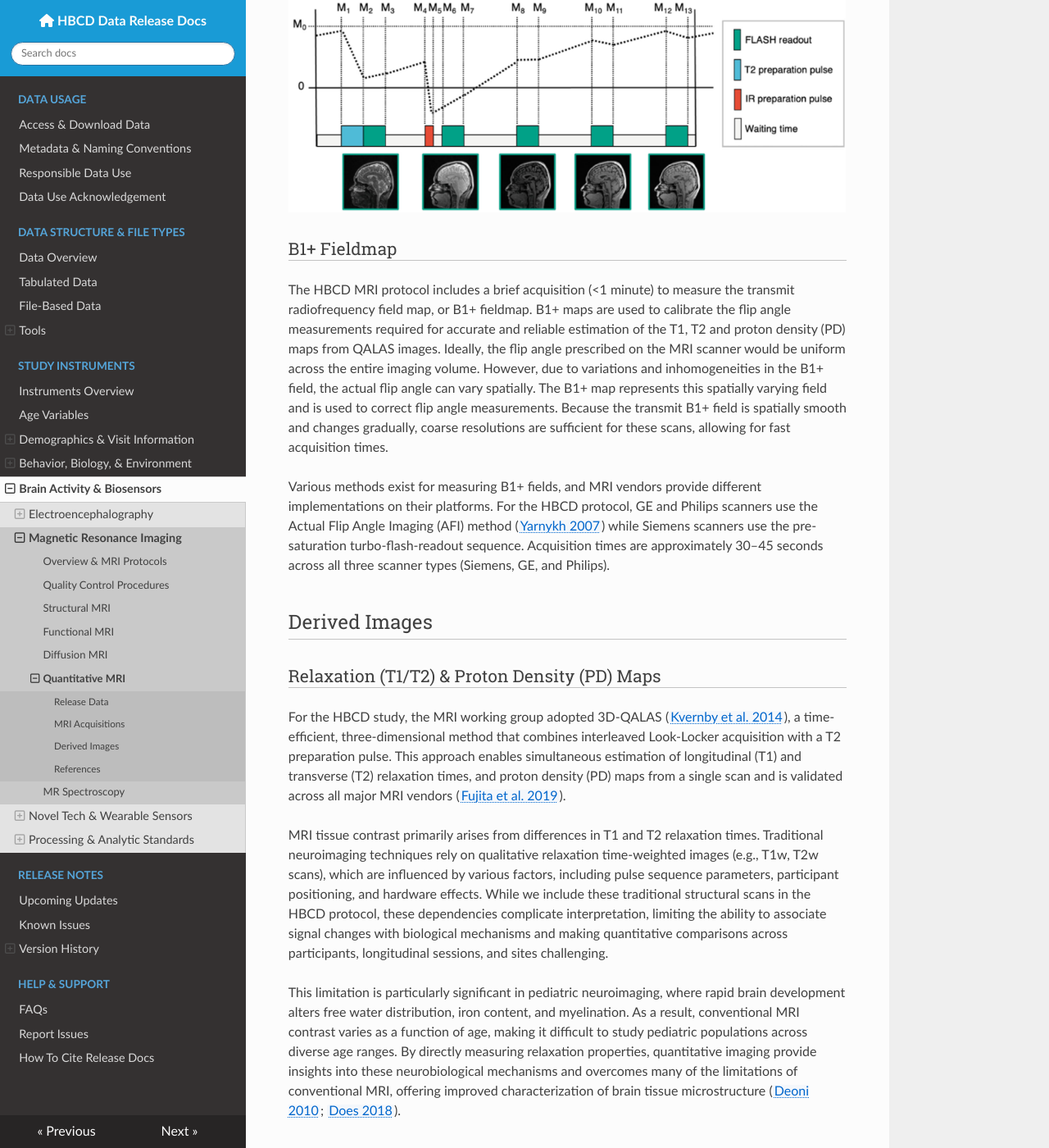
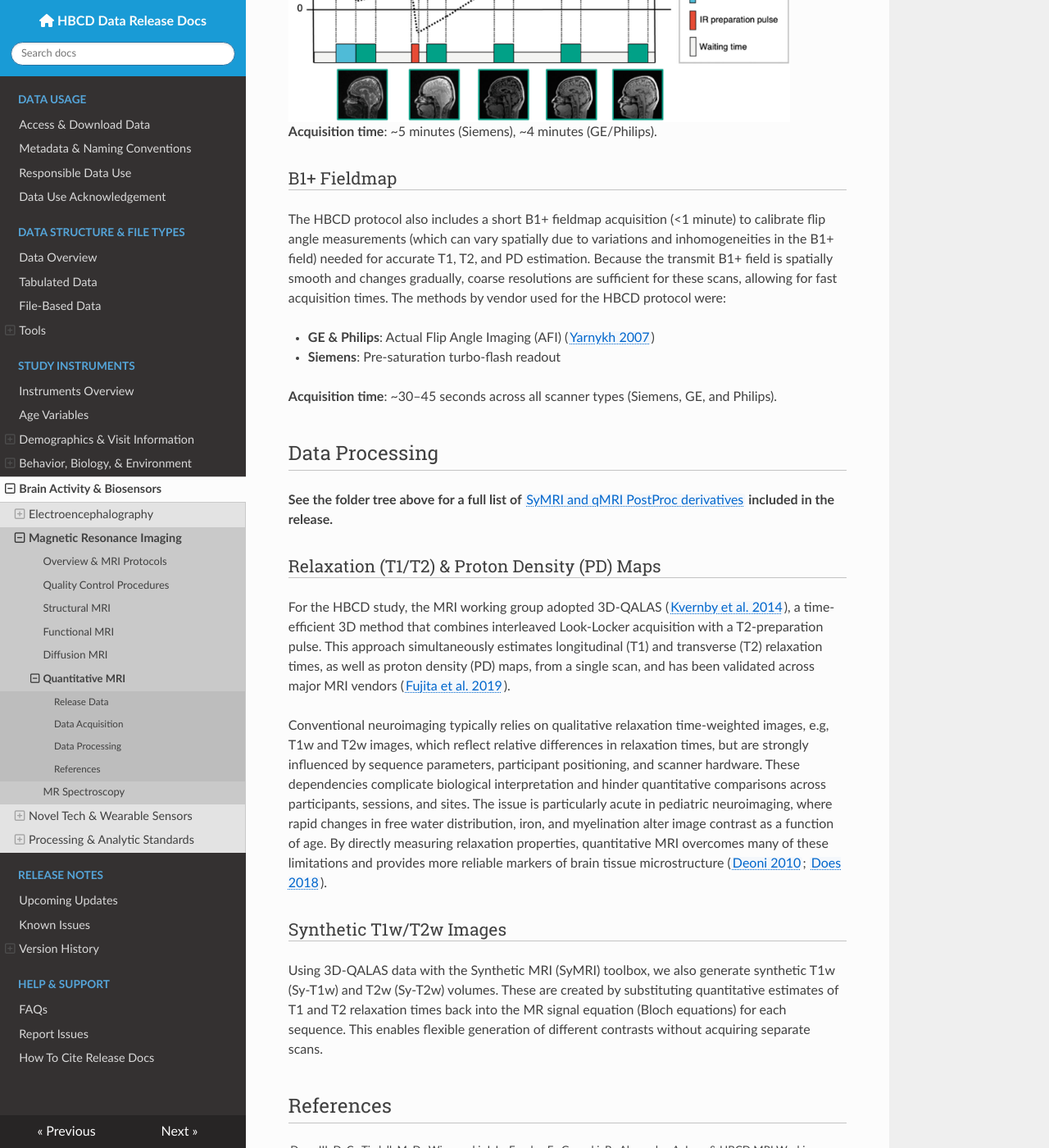
Before and after one commit to nbdc-datahub/hbcd-docs, an MkDocs documentation site: the page built from docs/instruments/mri/qmri.md, in a window 1280 px wide and 1400 px high, scrolled down 1158 px. Shown: the whole window at 82% size. Built offline with MkDocs 1.6.1, drawn with Linux system fonts in a browser that asks for light colours; nearby versions of some CDN libraries; some of the changed text lies outside the part shown.

Commit message:
finalize MRI page formatting with integration of raw bids and derivs

```diff
--- a/docs/instruments/mri/qmri.md
+++ b/docs/instruments/mri/qmri.md
@@ -1,10 +1,18 @@
 # Quantitative MRI (qMRI)
 
-<div class="table-banner">
-  <span class="emoji"><i class="fa-regular fa-lightbulb"></i></span>
-  <span class="text">See <a href="..">Overview</a> for MR protocols and <a href="../qc">MR Quality Control Procedures</a> for additional details.</span>
+<div class="notification-banner static-banner">
+  <span class="emoji"><i class="fa-solid fa-circle-info"></i></span>
+  <span class="text">
+    Additional Resources
+  </span>
 </div>
-<p></p>
+<div class="notification-static-content">
+<p>
+• <a href="..">MR Imaging & Spectroscopy Overview</a><br>
+• <a href="../qc">MR Quality Control Procedures</a><br>
+• <a href="../protocols">MRI protocols</a> for sequence installation and operation instructions
+</p>
+</div>
 
 ## Release Data
 
@@ -67,11 +75,11 @@
 </pre>
 </div>
 
-<div id="symri" class="table-banner" onclick="toggleCollapse(this)">
+<div id="derivatives" class="table-banner" onclick="toggleCollapse(this)">
   <span class="emoji"><i class="fa fa-folder-tree"></i></span>
   <span class="text-with-link">
-<span class="text">SyMRI Derivatives (<code>symri/</code>)</span>
-  <a class="anchor-link" href="#symri" title="Copy link">
+<span class="text">SyMRI (<code>symri/</code>) & qMRI PostProc (<code>qmri_postproc/</code>) Derivatives</span>
+  <a class="anchor-link" href="#derivatives" title="Copy link">
   <i class="fa-solid fa-link"></i>
   </a>
   </span>
@@ -83,31 +91,14 @@
 hbcd/
 |__ derivatives/
     |__ symri/  <span class="hashtag"># SyMRI Derivatives</span>
-        |__ sub-<span class="label">{ID}</span>/
-            |__ ses-<span class="label">{V0X}</span>/
-                |__ anat/
-                    |__ sub-<span class="label">{ID}</span>_ses-<span class="label">{V0X}</span>_acq-QALAS_T1w.nii.gz <span class="hashtag">(+JSON)</span>
-                    |__ sub-<span class="label">{ID}</span>_ses-<span class="label">{V0X}</span>_acq-QALAS_T2map.nii.gz <span class="hashtag">(+JSON)</span>
-                    |__ sub-<span class="label">{ID}</span>_ses-<span class="label">{V0X}</span>_acq-QALAS_T2w.nii.gz <span class="hashtag">(+JSON)</span>
-                    |__ sub-<span class="label">{ID}</span>_ses-<span class="label">{V0X}</span>_acq-QALAS_desc-SymriContainer.log
-</pre>
-</div>
-
-<div id="qmri_postproc" class="table-banner" onclick="toggleCollapse(this)">
-  <span class="emoji"><i class="fa fa-folder-tree"></i></span>
-  <span class="text-with-link">
-<span class="text">qMRI PostProc Derivatives (<code>qmri_postproc/</code>)</span>
-  <a class="anchor-link" href="#qmri_postproc" title="Copy link">
-  <i class="fa-solid fa-link"></i>
-  </a>
-  </span>
-  <span class="arrow">▸</span>
-</div>
-<div class="table-collapsible-content">
-<p>Quantitative MRI data was processed through two pipelines, SyMRI and qMRI PostProc. SyMRI produces T1w and T2w images and derived relaxometry maps from <a href="https://pubmed.ncbi.nlm.nih.gov/25526880/">QALAS</a> brain images, which are then minimally preprocessed by <a href="https://hbcd-symri-postproc.readthedocs.io/en/latest/index.html">qMRI PostProc</a>.</p>
-<pre class="folder-tree">
-hbcd/
-|__ derivatives/
+    |   |__ sub-<span class="label">{ID}</span>/
+    |       |__ ses-<span class="label">{V0X}</span>/
+    |           |__ anat/
+    |               |__ sub-<span class="label">{ID}</span>_ses-<span class="label">{V0X}</span>_acq-QALAS_T1w.nii.gz <span class="hashtag">(+JSON)</span>
+    |               |__ sub-<span class="label">{ID}</span>_ses-<span class="label">{V0X}</span>_acq-QALAS_T2map.nii.gz <span class="hashtag">(+JSON)</span>
+    |               |__ sub-<span class="label">{ID}</span>_ses-<span class="label">{V0X}</span>_acq-QALAS_T2w.nii.gz <span class="hashtag">(+JSON)</span>
+    |               |__ sub-<span class="label">{ID}</span>_ses-<span class="label">{V0X}</span>_acq-QALAS_desc-SymriContainer.log
+    |
     |__ qmri_postproc/ <span class="hashtag"># qMRI Post-Proc Derivatives</span>
         |__ sub-<span class="label">{ID}</span>/
             |__ ses-<span class="label">{V0X}</span>/
@@ -120,28 +111,42 @@
 </pre>
 </div>
 
-## MRI Acquisitions
+## Data Acquisition
+
 ### QALAS
-The QALAS sequence generates five brain volumes using turbo-flash readouts with varying T2 and T1 weightings. These volumes are used to estimate T1, T2, and proton density (PD) maps. The process begins with a T2-preparation pulse that introduces T2 weighting in the first readout/echo train. After this, an inversion pulse is applied, imparting T1 weighting to the subsequent four echo trains. A schematic of the pulse sequence diagram is shown below with representative images from each of the five acquired volumes ([Figure 1](#figure-1-qalas-pulse-sequence-diagram-courtesy-of-fujita-et-al-2024)). This combination of magnetization preparations allows for the estimation of quantitative T1, T2, and PD maps from the five acquired volumes. The sequence takes approximately 5 and 4 minutes to acquire on Siemens and GE/Philips scanners, respectively.
 
-##### Figure 1. QALAS Pulse Sequence Diagram (courtesy of [Fujita et al, 2024](https://onlinelibrary.wiley.com/doi/10.1002/mrm.29939))
-![](qalas_Fig1.png)
+QALAS is a multi-contrast MRI sequence that produces **five brain volumes** using turbo-flash readouts with varying T1 and T2 weightings. These volumes are combined to estimate **T1, T2, and proton density (PD) maps**. The sequence starts with a T2-preparation pulse, which adds T2 weighting to the first volume. An inversion pulse follows, imparting T1 weighting to the next four volumes:
+<div style="flex: 1;">
+  <p style="font-size: 1.0em; margin-top: 5px; margin-bottom: 0;">
+    <b>Figure 1.</b> QALAS Pulse Sequence Diagram (<i><a href="https://onlinelibrary.wiley.com/doi/10.1002/mrm.29939">Fujita et al., 2024</a></i>)
+  </p>
+  <img src="../qalas_Fig1.png" style="max-width:90%; height:auto;">
+</div>
+
+**Acquisition time**: ~5 minutes (Siemens), ~4 minutes (GE/Philips).
 
 ### B1+ Fieldmap
-The HBCD MRI protocol includes a brief acquisition (<1 minute) to measure the transmit radiofrequency field map, or B1+ fieldmap. B1+ maps are used to calibrate the flip angle measurements required for accurate and reliable estimation of the T1, T2 and proton density (PD) maps from QALAS images. Ideally, the flip angle prescribed on the MRI scanner would be uniform across the entire imaging volume. However, due to variations and inhomogeneities in the B1+ field, the actual flip angle can vary spatially. The B1+ map represents this spatially varying field and is used to correct flip angle measurements. Because the transmit B1+ field is spatially smooth and changes gradually, coarse resolutions are sufficient for these scans, allowing for fast acquisition times.
 
-Various methods exist for measuring B1+ fields, and MRI vendors provide different implementations on their platforms. For the HBCD protocol, GE and Philips scanners use the Actual Flip Angle Imaging (AFI) method ([Yarnykh 2007](https://doi.org/10.1002/mrm.21120)) while Siemens scanners use the pre-saturation turbo-flash-readout sequence. Acquisition times are approximately 30–45 seconds across all three scanner types (Siemens, GE, and Philips).
+The HBCD protocol also includes a short B1+ fieldmap acquisition (<1 minute) to calibrate flip angle measurements (which can vary spatially due to variations and inhomogeneities in the B1+ field) needed for accurate T1, T2, and PD estimation. Because the transmit B1+ field is spatially smooth and changes gradually, coarse resolutions are sufficient for these scans, allowing for fast acquisition times. The methods by vendor used for the HBCD protocol were:
 
-## Derived Images
+ - **GE & Philips**: Actual Flip Angle Imaging (AFI) ([Yarnykh 2007](https://doi.org/10.1002/mrm.21120))
+ - **Siemens**: Pre-saturation turbo-flash readout
+
+**Acquisition time**: ~30–45 seconds across all scanner types (Siemens, GE, and Philips).
+
+## Data Processing
+
+**See the folder tree above for a full list of [SyMRI and qMRI PostProc derivatives](#derivatives) included in the release.**
+
 ### Relaxation (T1/T2) & Proton Density (PD) Maps
-For the HBCD study, the MRI working group adopted 3D-QALAS ([Kvernby et al. 2014](https://doi.org/10.1186/s12968-014-0102-0)), a time-efficient, three-dimensional method that combines interleaved Look-Locker acquisition with a T2 preparation pulse. This approach enables simultaneous estimation of longitudinal (T1) and transverse (T2) relaxation times, and proton density (PD) maps from a single scan and is validated across all major MRI vendors ([Fujita et al. 2019](https://doi.org/10.1016/j.mri.2019.08.031)).
 
-MRI tissue contrast primarily arises from differences in T1 and T2 relaxation times. Traditional neuroimaging techniques rely on qualitative relaxation time-weighted images (e.g., T1w, T2w scans), which are influenced by various factors, including pulse sequence parameters, participant positioning, and hardware effects. While we include these traditional structural scans in the HBCD protocol, these dependencies complicate interpretation, limiting the ability to associate signal changes with biological mechanisms and making quantitative comparisons across participants, longitudinal sessions, and sites challenging.
+For the HBCD study, the MRI working group adopted 3D-QALAS ([Kvernby et al. 2014](https://doi.org/10.1186/s12968-014-0102-0)), a time-efficient 3D method that combines interleaved Look-Locker acquisition with a T2-preparation pulse. This approach simultaneously estimates longitudinal (T1) and transverse (T2) relaxation times, as well as proton density (PD) maps, from a single scan, and has been validated across major MRI vendors ([Fujita et al. 2019](https://doi.org/10.1016/j.mri.2019.08.031)).
 
-This limitation is particularly significant in pediatric neuroimaging, where rapid brain development alters free water distribution, iron content, and myelination. As a result, conventional MRI contrast varies as a function of age, making it difficult to study pediatric populations across diverse age ranges. By directly measuring relaxation properties, quantitative imaging provide insights into these neurobiological mechanisms and overcomes many of the limitations of conventional MRI, offering improved characterization of brain tissue microstructure ([Deoni 2010](https://doi.org/10.1097/RMR.0b013e31821e56d8); [Does 2018](https://doi.org/10.1016/j.neuroimage.2017.12.087)).
+Conventional neuroimaging typically relies on qualitative relaxation time-weighted images, e.g, T1w and T2w images, which reflect relative differences in relaxation times, but are strongly influenced by sequence parameters, participant positioning, and scanner hardware. These dependencies complicate biological interpretation and hinder quantitative comparisons across participants, sessions, and sites. The issue is particularly acute in pediatric neuroimaging, where rapid changes in free water distribution, iron, and myelination alter image contrast as a function of age. By directly measuring relaxation properties, quantitative MRI overcomes many of these limitations and provides more reliable markers of brain tissue microstructure ([Deoni 2010](https://doi.org/10.1097/RMR.0b013e31821e56d8); [Does 2018](https://doi.org/10.1016/j.neuroimage.2017.12.087)).
 
 ### Synthetic T1w/T2w Images
-The 3D-QALAS technique in conjunction with the Synthetic MRI (SyMRI) toolbox provides synthetically generated T1-weighted (Sy-T1w) and T2-weighted (Sy-T2w) volumes. Synthetic images are generated by substituting quantitative estimates of T1 and T2 relaxation times back into the governing MR signal equation (or the Bloch equations) for each sequence. This provides the flexibility to produce images of various contrasts without needing to acquire these data at a given set of imaging parameters.
+
+Using 3D-QALAS data with the Synthetic MRI (SyMRI) toolbox, we also generate synthetic T1w (Sy-T1w) and T2w (Sy-T2w) volumes. These are created by substituting quantitative estimates of T1 and T2 relaxation times back into the MR signal equation (Bloch equations) for each sequence. This enables flexible generation of different contrasts without acquiring separate scans.
 
 ## References
 <div class="references">
```
Also changed, not shown: docs/instruments/mri/dmri.md (+42 -63 lines), docs/instruments/mri/fmri.md (+16 -11 lines), docs/instruments/mri/mrs.md (+47 -32 lines), docs/instruments/mri/smri.md (+40 -15 lines).
